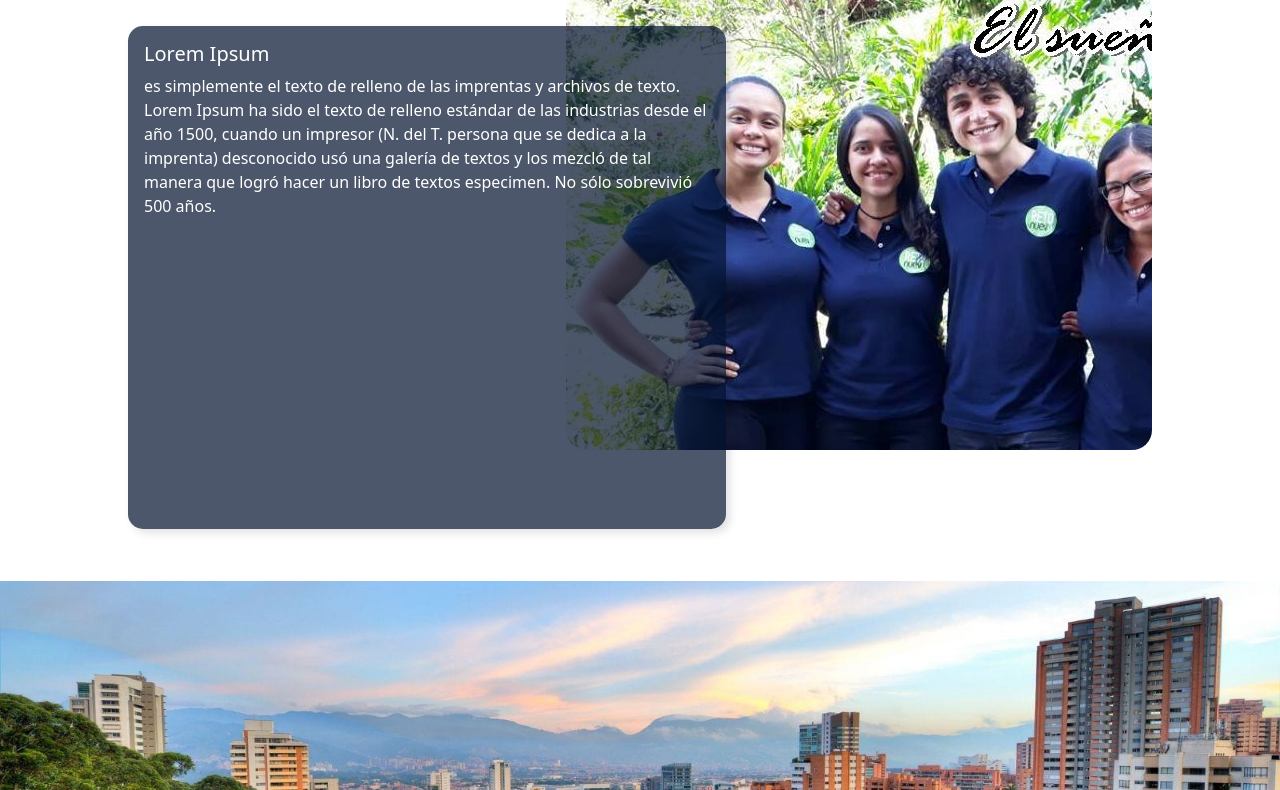
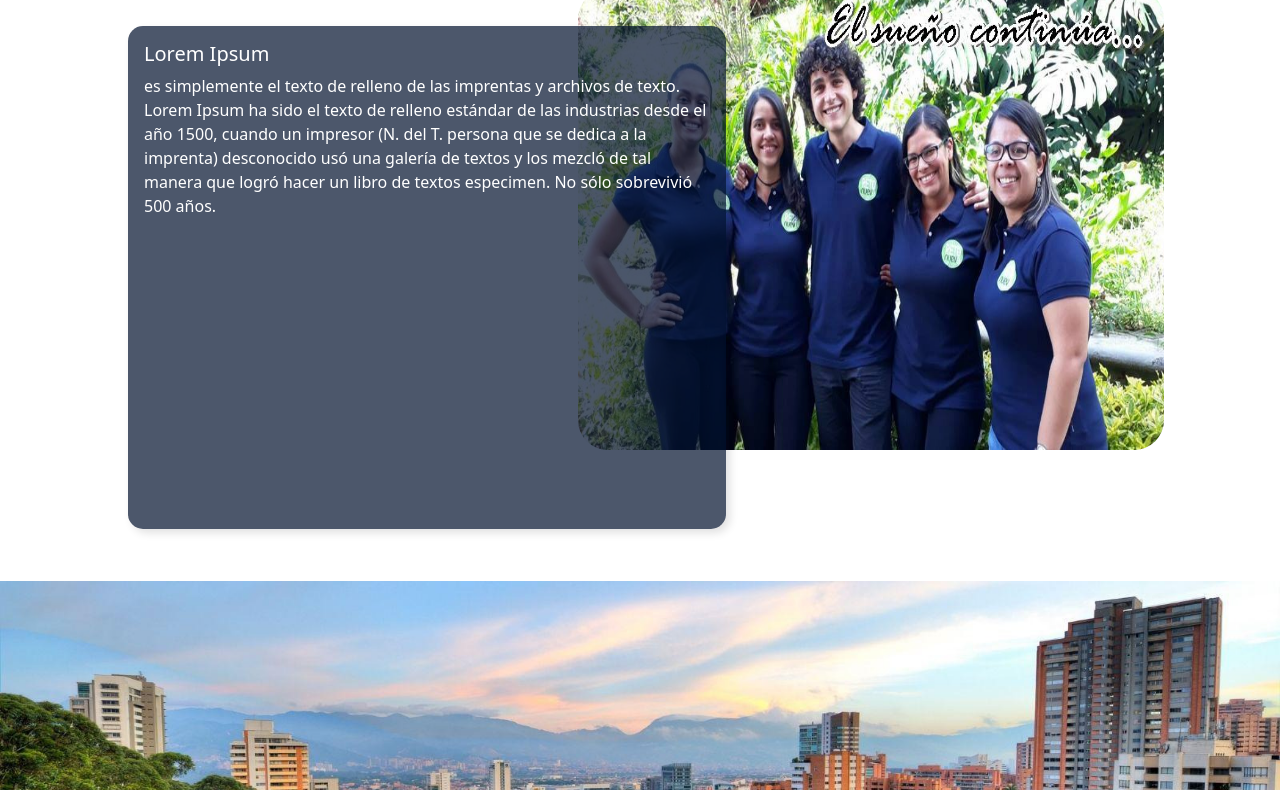
Before and after one commit to DevPetter/projectRetoNueve, a React app: page / in a window 1280 px wide. Shown: the part 247-1037 px from the top of the page. Built offline with nearby package versions, Linux system fonts and the light colour scheme.

Commit message:
Organización de imagenes en el cardInfImgBody

```diff
--- a/src/assets/img/images.js
+++ b/src/assets/img/images.js
@@ -2,9 +2,11 @@
 import logo from "../img/logo-fondo-transparente.png";
 import grupoUno from "../img/atrevete.jpg";
 import medellin from "../img/medellin.jpg";
+import integrantes from "../img/integrantes1.jpg"
 
 export default {
   imgLogo: logo,
   imgGrupo: grupoUno,
   imgMedellin: medellin,
+  imgIntegrantes: integrantes,
 };
--- a/src/assets/style/body.css
+++ b/src/assets/style/body.css
@@ -1,12 +1,10 @@
 .sectionBody {
-  /* background: rgb(218, 46, 175); */
   position: relative;
   height: 1080px;
   width: 100%;
 }
 
 .card-info {
-  /* background: pink; */
   position: absolute;
   left: 10%;
   width: 80%;
@@ -27,7 +25,6 @@
   z-index: 1;
 }
 
-
 .card-inf-ImgBody {
   position: absolute;
   left: 42.77%;
@@ -35,10 +32,8 @@
   top: 0%;
   bottom: 14.62%;
 
-   background-image: url("../img/integrantes1.jpg");
-   /* background: rebeccapurple; */
-   border-radius: 20px;
-   z-index: 0;
+  border-radius: 20px;
+  z-index: 0;
 }
 
 .imgBody {
@@ -50,3 +45,12 @@
   width: 100%;
   height: 40%;
 }
+
+.img-cardInfo {
+  position: absolute;
+  top: 0;
+  width: 100%;
+  height: 100%;
+
+  border-radius: 30px;
+}
--- a/src/components/CardInfImgBody.jsx
+++ b/src/components/CardInfImgBody.jsx
@@ -1,11 +1,15 @@
+/* eslint-disable jsx-a11y/alt-text */
 import React from "react";
 
+import images from "../assets/img/images.js";
 import "../assets/style/body.css";
 
 export const CardInfImgBody = () => {
   return (
 
-      <div className="card-inf-ImgBody"></div>
+      <div className="card-inf-ImgBody">
+        <img src={images.imgIntegrantes} className="img-cardInfo"/>
+      </div>
 
   );
 };
```
